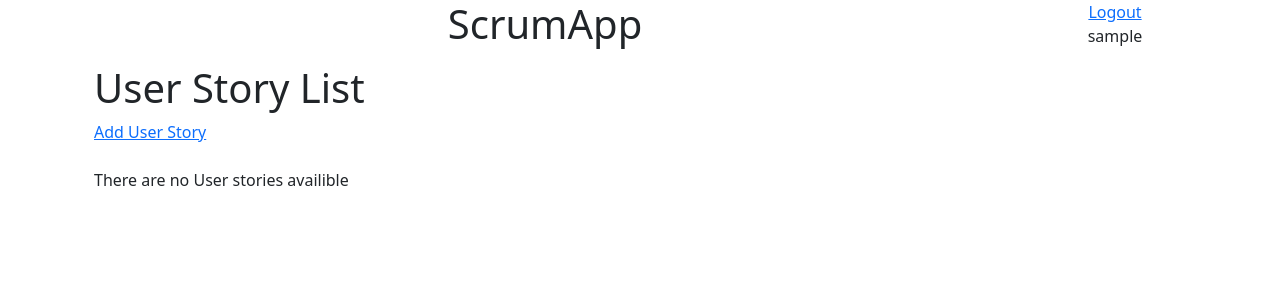
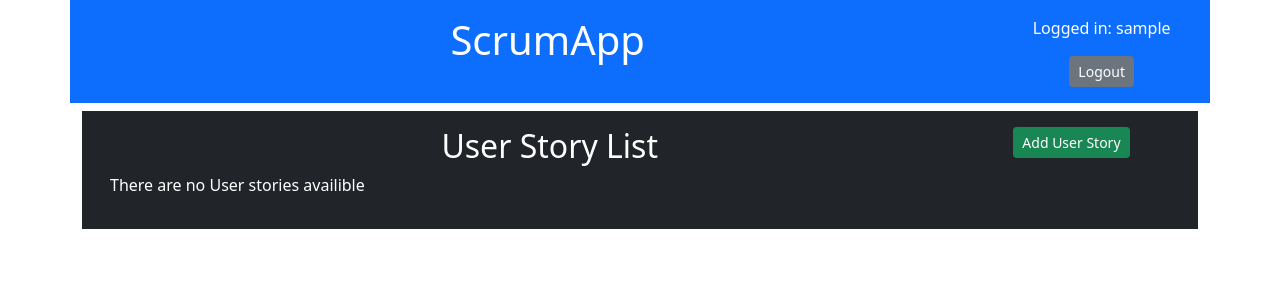
Before and after one commit to Chana023/django-project-2, a Django app: page /scrumapp/home in a window 1280 px wide. Shown: the top 300 px of the page. Run offline with Django 4.2, Linux system fonts and the light colour scheme; the visitor is signed in with stand-in values (Sample User, id 1); data that the repository does not hold is empty.

Commit message:
Added home page and table styling

```diff
--- a/scrumapp/templates/scrumapp/User_Story_list.html
+++ b/scrumapp/templates/scrumapp/User_Story_list.html
@@ -1,32 +1,39 @@
 {% extends 'scrumapp/index.html' %}
 
 {% block content %}
-  <h1>User Story List</h1>
-  <a href="User_Story/create">Add User Story</a>
-  <br>
-  <br>
+
+
+<div class="row p-3 mb-2 bg-dark text-white">
+  <div class="col-10 text-center">
+    <h2>User Story List</h2>
+  </div>
+  <div class="col-2">
+    <a href="User_Story/create" class="btn btn-success btn-sm">Add User Story</a>
+  </div>
 
   {% if user_story_list %}
-  <table>
-    <tr>
-        <td>ID</td>
+  <div class="table-responsive">
+  <table class="table table-hover overflow-auto">
+    <tr class="p-3 mb-2 bg-dark text-white">
         <td>User Story Name</td>
         <td>Description</td>
         <td>Scrum Master Assigned</td>
+        <td>Update Story</td>
+        <td>Delete Story</td>
     </tr>
     {% for User_Story in user_story_list %}
-        <tr>
-            <td>{{ User_Story.id }}</td>
-            <td><a href="{% url 'user-story-detail' User_Story.id %}">{{ User_Story.name }}</a></td>
+        <tr class="p-3 mb-2 bg-secondary text-white">
+            <td><a href="{% url 'user-story-detail' User_Story.id %} " class="link-light">{{ User_Story.name }}</a></td>
             <td>{{ User_Story.description }}</td>
             <td>{{ User_Story.scrum_master }}</td>
-            <td><a href="{% url 'user-story-update' User_Story.id %}">Update</a></td>
-            <td><a href="{% url 'user-story-delete' User_Story.id %}">Delete</a></td>
-
+            <td><a href="{% url 'user-story-update' User_Story.id %}" class="btn btn-primary btn-sm">Update</a></td>
+            <td><a href="{% url 'user-story-delete' User_Story.id %}" class="btn btn-danger btn-sm">Delete</a></td>
         </tr>
     {% endfor %}
   </table>
   {% else %}
     <p>There are no User stories availible</p>
   {% endif %}
+</div>
+</div>
 {% endblock %}
--- a/scrumapp/templates/scrumapp/home.html
+++ b/scrumapp/templates/scrumapp/home.html
@@ -2,13 +2,13 @@
 
 {% block content %}
 <body>
-    <div class="row gy-5 text-center">
+    <div class="row gy-5 text-center p-3 mb-2 bg-primary text-white">
         <div class="col-10">
             <h1>ScrumApp</h1>
         </div>
         <div class="col-2">
-        <a href="{% url 'logout' %}">Logout</a>
-        <P>{{user.username}}</P>
+            <p>Logged in: {{user.username}}</p>
+        <a href="{% url 'logout' %}" class="btn btn-secondary btn-sm">Logout</a>
         </div>
     </div>
 
```
Also changed, not shown: scrumapp/templates/scrumapp/Task_list.html (+19 -12 lines).
